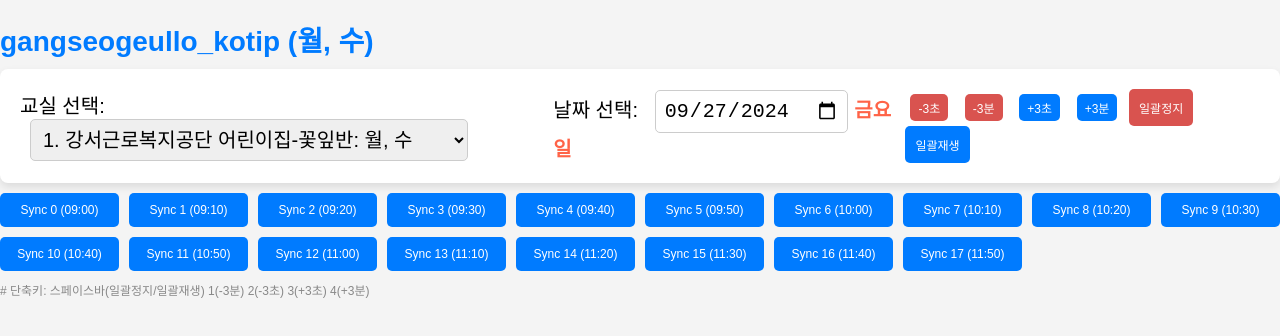
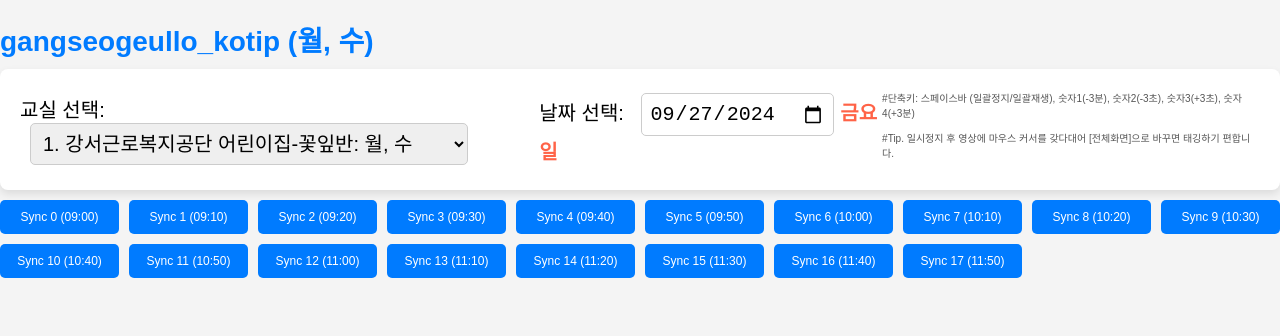
Before and after one commit to harayaong/cam, a plain HTML site: page index.html in a window 1280 px wide. Drawn offline with Linux system fonts and the light colour scheme.

Commit message:
Update index.html
* 우측상단 기능버튼 삭제
* 기능 설명 주석 추가

```diff
--- a/index.html
+++ b/index.html
@@ -244,25 +244,20 @@
             </div>
 
             <div>
-				<!-- 버튼들에 sync-button 클래스 추가 -->
-				<div class="button-group">
-			    <button id="rewind3secButton" class="sync-button small-button" onclick="rewindVideos(3)">-3초</button>
-			    <button id="rewind3minButton" class="sync-button small-button" onclick="rewindVideos(180)">-3분</button>
-			    <button id="forward3secButton" class="sync-button small-button" onclick="forwardVideos(3)">+3초</button>
-			    <button id="forward3minButton" class="sync-button small-button" onclick="forwardVideos(180)">+3분</button>
-				<button id="pauseAllButton" class="sync-button" onclick="pauseAllVideos()">일괄정지</button>
-				<button id="playAllButton" class="sync-button" onclick="playAllVideos()">일괄재생</button>
-
+<!-- 여기에 문구 추가 -->
+<p style="font-size: 10px; color: #555; margin-top: 1px;">
+    #단축키: 스페이스바 (일괄정지/일괄재생), 숫자1(-3분), 숫자2(-3초), 숫자3(+3초), 숫자4(+3분)
+</p>
+<p style="font-size: 10px; color: #555; margin-top: 1px;">
+#Tip. 일시정지 후 영상에 마우스 커서를 갖다대어 [전체화면]으로 바꾸면 태깅하기 편합니다.
+</p>
 			</div>
             </div>
         </div>
 
         <div class="sync-container top" id="syncContainerTop"></div>
 
-        <div class="video-container" id="videoContainer"></div>
-		<p style="font-size: 12px; text-align: start; color: #888; margin-top: 0px;">
-		    # 단축키: 스페이스바(일괄정지/일괄재생) 1(-3분) 2(-3초) 3(+3초) 4(+3분)
-		</p>
+<div class="video-container" id="videoContainer"></div>
 
         <div class="sync-container bottom" id="syncContainerBottom"></div>
     </div>
```
